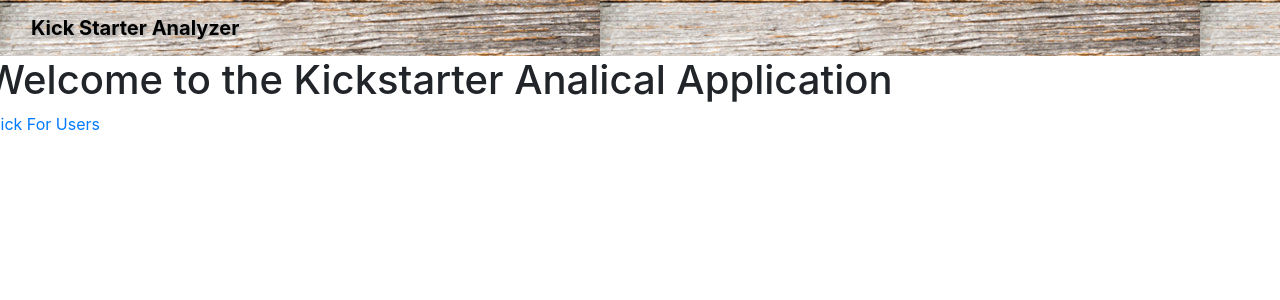
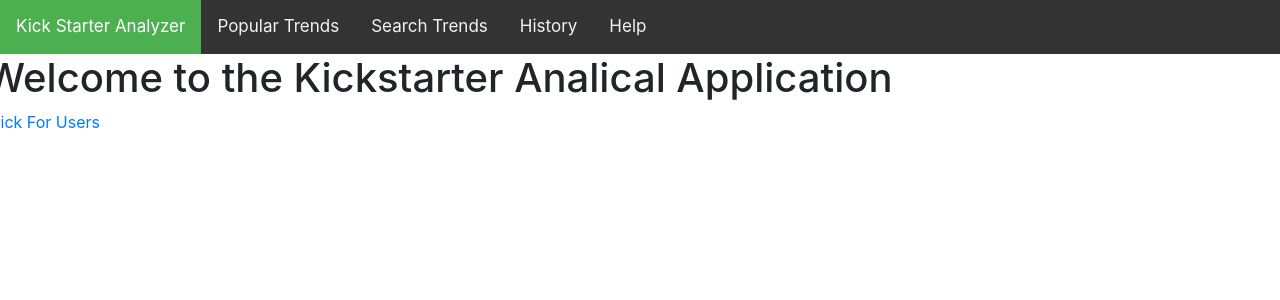
Before and after one commit to Patrick-Gourdet/cis4301_project, an Angular app in the folder client/: page /home-page in a window 1280 px wide. Shown: the top 300 px of the page. Built offline with nearby package versions, Linux system fonts and the light colour scheme.

Commit message:
fixed header to add other pages

```diff
--- a/client/src/app/app.module.ts
+++ b/client/src/app/app.module.ts
@@ -7,6 +7,8 @@
 import { UsersComponent } from './users/users/users.component';
 import { HomeComponent } from './home/home.component';
 import {HeaderComponent} from "./header/header.component";
+import { SigninComponent } from './signin/signin.component';
+import { SignupComponent } from './signup/signup.component';
 
 const appRoutes: Routes=[
 
@@ -20,7 +22,9 @@
     AppComponent,
     UsersComponent,
     HomeComponent,
-    HeaderComponent
+    HeaderComponent,
+    SigninComponent,
+    SignupComponent
   ],
   imports: [
     BrowserModule,
--- a/client/src/app/header/header.component.css
+++ b/client/src/app/header/header.component.css
@@ -1,7 +1,28 @@
 
-.tw{
-  color: #000000;
-  text-shadow: 2px 2px 2px #b2b2b2;
-  font-weight: bolder;
-  font-size: 20px;
+/* Add a black background color to the top navigation */
+.topnav {
+  background-color: #333;
+  overflow: hidden;
 }
+
+/* Style the links inside the navigation bar */
+.topnav a {
+  float: left;
+  color: #f2f2f2;
+  text-align: center;
+  padding: 14px 16px;
+  text-decoration: none;
+  font-size: 17px;
+}
+
+/* Change the color of links on hover */
+.topnav a:hover {
+  background-color: #ddd;
+  color: black;
+}
+
+/* Add a color to the active/current link */
+.topnav a.active {
+  background-color: #4CAF50;
+  color: white;
+}
--- a/client/src/app/header/header.component.html
+++ b/client/src/app/header/header.component.html
@@ -1,21 +1,7 @@
-<nav class="navbar navbar-light " style="background-image: url('../../assets/top.jpg') !important;">
-  <div class="container-fluid">
-    <div class="navbar-header">
-      <a routerLink="/" class="navbar-brand tw">Kick Starter Analyzer</a>
-    </div>
-    <div class="collapse navbar-collapse">
-      <ul class="nav navbar-nav">
-        <li><a href="/home-page"  >Search</a></li>
-        <li><a href="/" >Home</a></li>
-      </ul>
-      <ul class="nav navbar-nav navbar-right">
-        <li class="dropdown" dropdownDirective>
-        <a href="#" class="dropdown-toggle tw">Manage Data <span class="caret"></span></a>
-        <ul class="dropdown-menu" >
-          <li><a href="#"class="tw">Save Data</a></li>
-          <li><a href="#"class="tw">Load Data</a></li>
-        </ul></li>
-      </ul>
-    </div>
-  </div>
-</nav>
+<div class="topnav">
+  <a class="active" href="#home-page">Kick Starter Analyzer</a>
+  <a href="#popular-trends">Popular Trends</a>
+  <a href="#search-trends">Search Trends</a>
+  <a href="#history"> History</a>
+  <a href="#history"> Help</a>
+</div>
--- /dev/null
+++ b/client/src/app/signin/signin.component.html
@@ -0,0 +1,3 @@
+<p>
+  signin works!
+</p>
--- /dev/null
+++ b/client/src/app/signin/signin.component.ts
@@ -0,0 +1,15 @@
+import { Component, OnInit } from '@angular/core';
+
+@Component({
+  selector: 'app-signin',
+  templateUrl: './signin.component.html',
+  styleUrls: ['./signin.component.css']
+})
+export class SigninComponent implements OnInit {
+
+  constructor() { }
+
+  ngOnInit() {
+  }
+
+}
--- /dev/null
+++ b/client/src/app/signup/signup.component.html
@@ -0,0 +1,3 @@
+<p>
+  signup works!
+</p>
--- /dev/null
+++ b/client/src/app/signup/signup.component.ts
@@ -0,0 +1,15 @@
+import { Component, OnInit } from '@angular/core';
+
+@Component({
+  selector: 'app-signup',
+  templateUrl: './signup.component.html',
+  styleUrls: ['./signup.component.css']
+})
+export class SignupComponent implements OnInit {
+
+  constructor() { }
+
+  ngOnInit() {
+  }
+
+}
```
Also changed, not shown: client/src/app/signin/signin.component.css (added), client/src/app/signup/signup.component.css (added), 2 other files (tests, documents, lock files or other folders).
